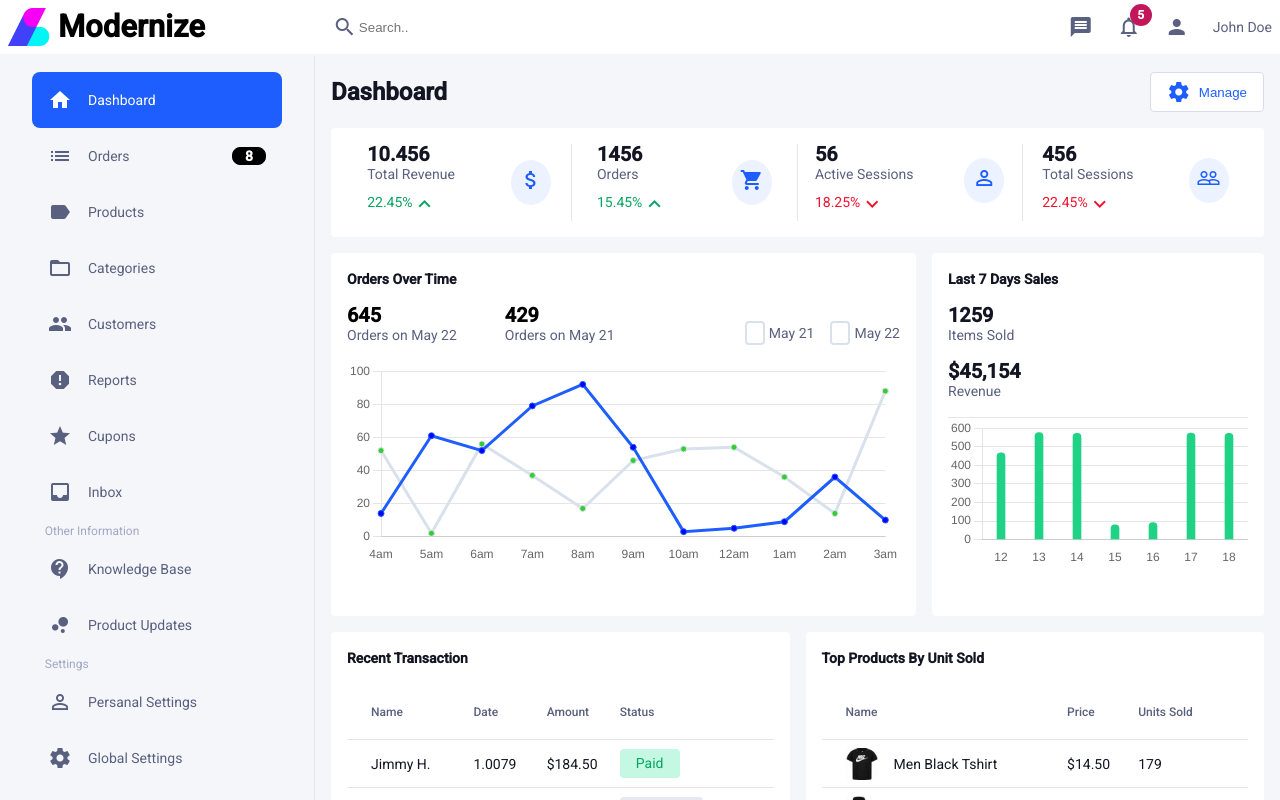
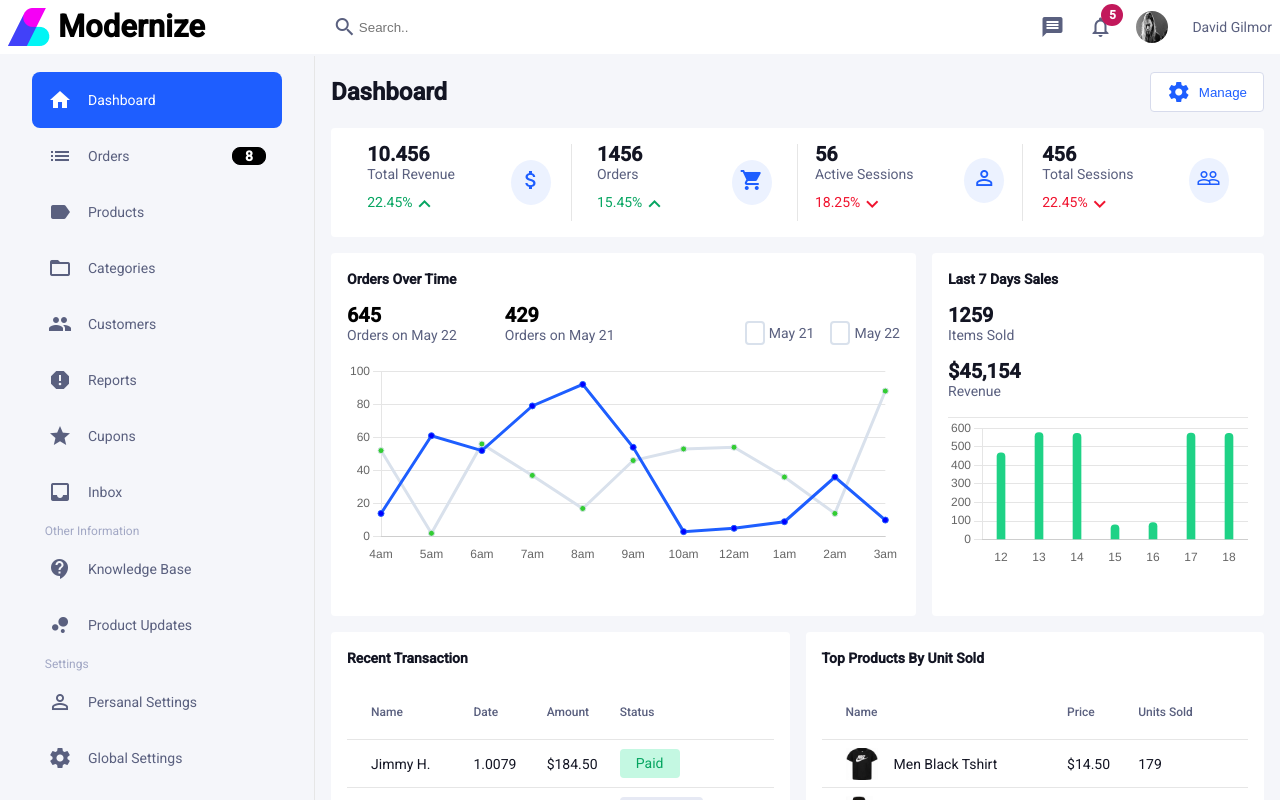
Before and after one commit to sudeshpariyar/frontend-greenbase-dashboard, an Angular app: page /dashboard in a window 1280 px wide. Shown: the top 800 px of the page. Built offline with nearby package versions, Linux system fonts and the light colour scheme.

Commit message:
Fixed the header logo and adding some responcivenes

```diff
--- a/src/app/dashboard/dashboard.component.scss
+++ b/src/app/dashboard/dashboard.component.scss
@@ -9,6 +9,16 @@
   grid-template-columns: 3fr 1fr;
   gap: 1rem;
 }
+@media only screen and (max-width: 768px) {
+  .dashboard-chart-components {
+    display: flex;
+    flex-direction: column;
+  }
+  .recent-and-top-product {
+    display: flex !important;
+    flex-direction: column;
+  }
+}
 
 .recent-and-top-product {
   display: grid;
--- a/src/app/header/header.component.html
+++ b/src/app/header/header.component.html
@@ -12,7 +12,7 @@
     <mat-icon matBadge="5" matBadgeColor="primary">
       notifications_none
     </mat-icon>
-    <mat-icon> person</mat-icon>
-    <span>John Doe</span>
+    <img class="user-image" src="/assets/david-gilmor.jpg" />
+    <span>David Gilmor</span>
   </div>
 </div>
--- a/src/app/header/header.component.scss
+++ b/src/app/header/header.component.scss
@@ -39,3 +39,8 @@
   margin-right: 1rem;
   color: rgba(90, 96, 127, 1);
 }
+.user-image {
+  height: 2rem;
+  width: 2rem;
+  border-radius: 100%;
+}
```
Also changed, not shown: src/assets/david-gilmor.jpg (added).
